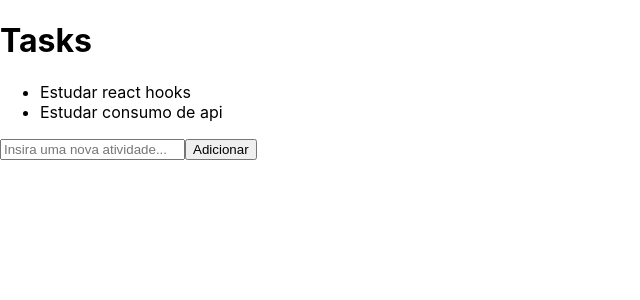
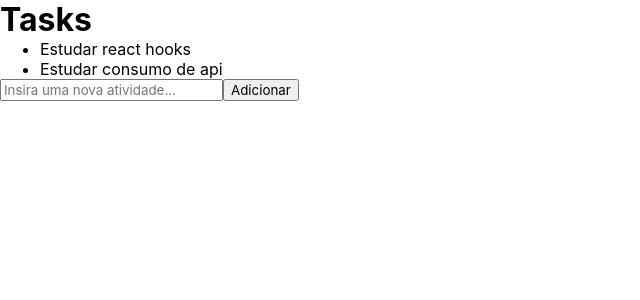
Before and after one commit to EmanuelDms/reactjs-matheusfraga, a React (Create React App) app: page / in a window 1280 px wide. Shown: the top 300 px of the page, without its empty margins (0-640 px from the left). Built offline with nearby package versions, Linux system fonts and the light colour scheme.

Commit message:
add styles *

```diff
--- a/src/index.css
+++ b/src/index.css
@@ -1,10 +1,12 @@
-body {
+body,
+* {
   margin: 0;
   font-family: -apple-system, BlinkMacSystemFont, 'Segoe UI', 'Roboto', 'Oxygen',
     'Ubuntu', 'Cantarell', 'Fira Sans', 'Droid Sans', 'Helvetica Neue',
     sans-serif;
   -webkit-font-smoothing: antialiased;
   -moz-osx-font-smoothing: grayscale;
+  text-decoration: none;
 }
 
 code {
```
